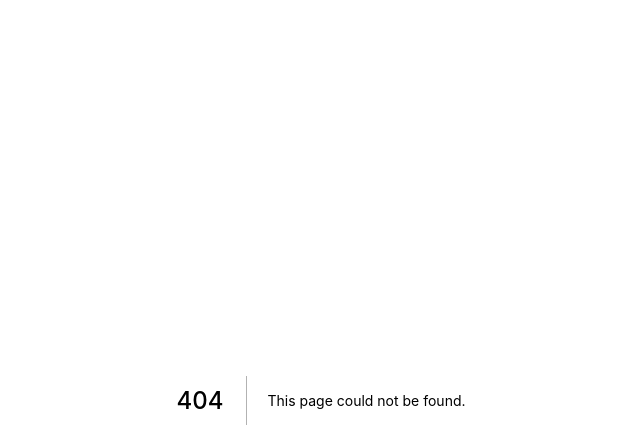
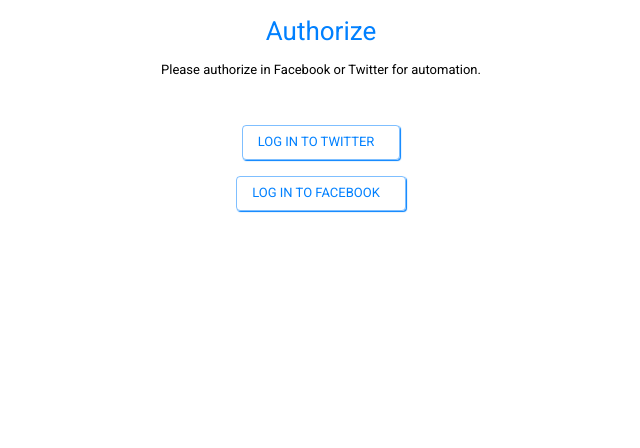
Before and after one commit to ernestchakhoyan/quick-tweets, a Next.js app: page /authorize in a window 1280 px wide. Before the commit this address had no page. Shown: the top 448 px of the page, without its empty margins (319-959 px from the left). Built offline with nearby package versions, Linux system fonts and the light colour scheme.

Commit message:
Users page

```diff
--- a/src/pages/_app.js
+++ b/src/pages/_app.js
@@ -25,7 +25,7 @@
         <Head>
           <title>Հաղթելու ենք</title>
           <meta name="viewport" content="width=device-width,initial-scale=1.0, maximum-scale=1" />
-          <link href="https://fonts.googleapis.com/css2?family=Lobster&family=Source+Sans+Pro&display=swap" rel="stylesheet" />
+          <link href="https://fonts.googleapis.com/css2?family=Roboto&display=swap" rel="stylesheet" />
           <link href="/static/favicon.ico" rel="icon" />
         </Head>
           <ThemeProvider theme={theme()}>
--- a/src/pages/api/hello.js
+++ /dev/null
@@ -1,6 +0,0 @@
-// Next.js API route support: https://nextjs.org/docs/api-routes/introduction
-
-export default (req, res) => {
-  res.statusCode = 200
-  res.json({ name: 'John Doe' })
-}
--- /dev/null
+++ b/src/pages/authorize.js
@@ -0,0 +1,87 @@
+import React from "react";
+import Typography from "@material-ui/core/Typography";
+import Grid from "@material-ui/core/Grid";
+import { Icon } from "@iconify/react";
+import { Button } from "@material-ui/core";
+import makeStyles from "@material-ui/core/styles/makeStyles";
+import twitterIcon from "@iconify/icons-mdi/twitter";
+import facebookIcon from "@iconify/icons-mdi/facebook";
+
+
+const useStyles = makeStyles((theme) => ({
+    container: {
+        "display": "flex",
+        "flexDirection": "column",
+        "alignItems": "center",
+        "height": "100vh",
+        "padding": theme.spacing(2)
+    },
+    gridRoot: {
+        "display": "flex",
+        "flexDirection": "column",
+        "alignItems": "center",
+        "height": "100%",
+        "width": "100%",
+        marginTop: theme.spacing(4)
+    },
+    title: {
+        marginBottom: theme.spacing(2),
+        textAlign: "center"
+    },
+    button: {
+        marginBottom: theme.spacing(2)
+    }
+}));
+
+function Authorize(props) {
+    const classes = useStyles();
+
+    return (
+        <div className={classes.container}>
+            <Typography
+                variant="h1"
+                color="primary"
+                className={classes.title}
+            >
+                Authorize
+            </Typography>
+
+            <Typography
+                variant="subtitle1"
+                color="textPrimary"
+                className={classes.title}
+            >
+                Please authorize in Facebook or Twitter for automation.
+            </Typography>
+            <Grid
+                className={classes.gridRoot}
+                item
+                xs={12}
+                md={6}
+            >
+                <Button
+                    variant="outlined"
+                    color="primary"
+                    disableRipple
+                    className={classes.button}
+                >
+                    <span style={{ marginRight: 10 }}>Log in to Twitter</span>
+                    <Icon icon={twitterIcon} />
+                </Button>
+
+                <Button
+                    variant="outlined"
+                    color="primary"
+                    disableRipple
+                    className={classes.button}
+                >
+                    <span style={{ marginRight: 10 }}>Log in to Facebook</span>
+                    <Icon icon={facebookIcon} />
+                </Button>
+
+            </Grid>
+        </div>
+    );
+}
+
+export default Authorize;
--- a/src/pages/index.js
+++ b/src/pages/index.js
@@ -48,6 +48,7 @@
             </Typography>
             <Grid
                 className={classes.gridRoot}
+                item
                 xs={12}
                 md={6}
             >
--- a/src/pages/login.js
+++ b/src/pages/login.js
@@ -80,7 +80,7 @@
                         color="primary"
                         className={classes.textField}
                     >
-                        <span style={{ marginRight: 10 }}>Log in to Twitter</span>
+                        <span style={{ marginRight: 10 }}>Log in</span>
                     </Typography>
 
 
--- a/src/theme/typography.js
+++ b/src/theme/typography.js
@@ -1,44 +1,38 @@
 export default {
-    fontFamily: 'Source Sans Pro, sans-serif',
+    fontFamily: 'Roboto, sans-serif',
     h1: {
-        fontFamily: 'Bebas Neue, cursive',
         fontWeight: 500,
         fontSize: '1.75',    // 28px
-        lineHeight: '20px'
+        lineHeight: '30px'
     },
     h2: {
-        fontFamily: 'Bebas Neue, cursive',
         fontWeight: 500,
         fontSize: '1.375rem', // 22px
         lineHeight: '30px'
     },
     h3: {
-        fontFamily: 'Bebas Neue, cursive',
         fontWeight: 500,
         fontSize: '1.125rem', // 18px
         lineHeight: '24px'
     },
     h4: {
-        fontFamily: 'Bebas Neue, cursive',
         fontWeight: 500,
         fontSize: '1rem',    // 16px
         lineHeight: '22px'
     },
     h5: {
-        fontFamily: 'Bebas Neue, cursive',
         fontWeight: 500,
         fontSize: '0.875rem', // 14px
         lineHeight: '24px'
     },
     h6: {
-        fontFamily: 'Bebas Neue, cursive',
         fontWeight: 500,
         fontSize: '0.75rem', // 12px
         lineHeight: '20px'
     },
     subtitle1: {
         fontSize: '0.8125rem',
-        lineHeight: '22px'
+        lineHeight: '15px'
     },
     subtitle2: {
         fontWeight: 400,
```
